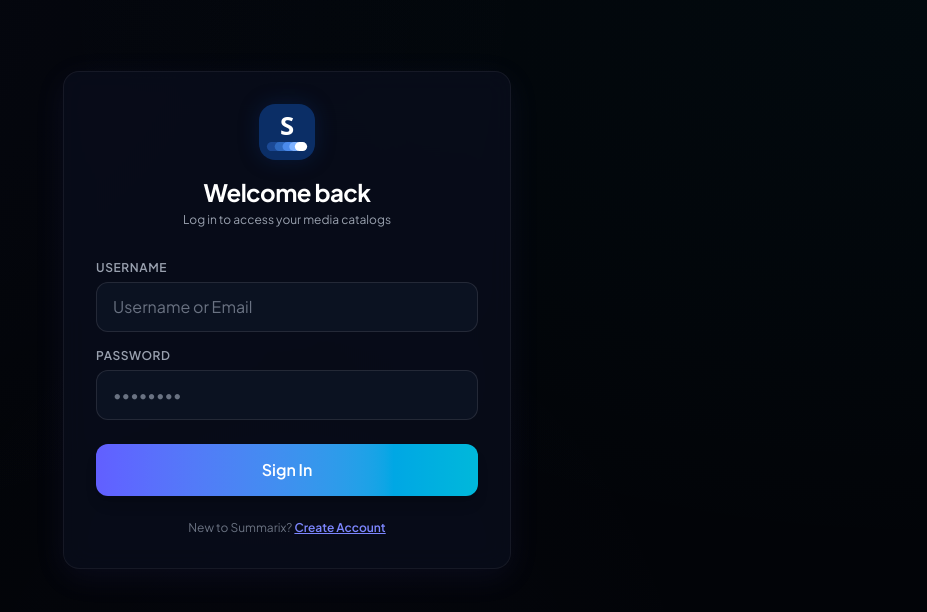
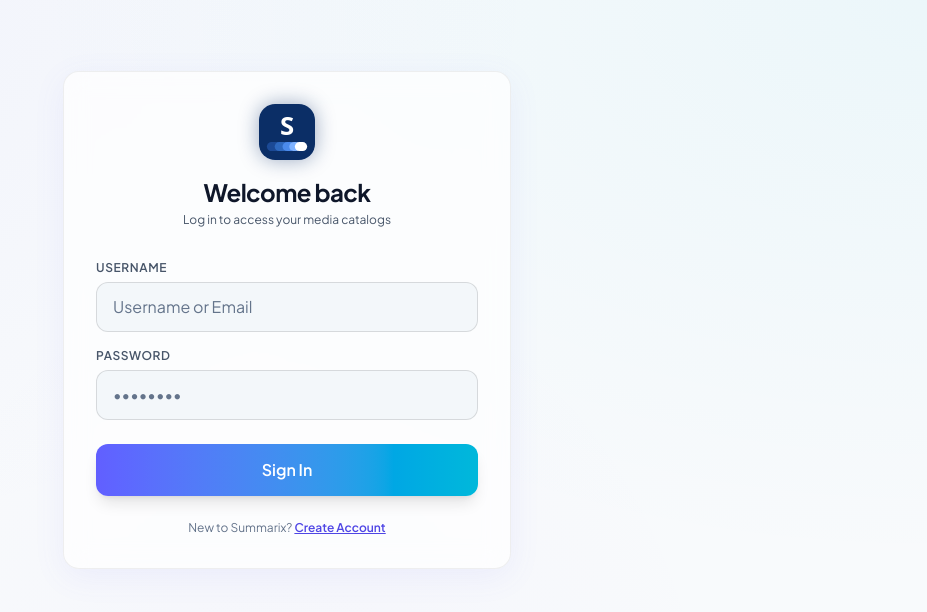
Before and after one commit to saketh9549/project, a React (Vite) app in the folder frontend/: page /home in a window 1280 px wide. Shown: the top 612 px of the page, without its empty margins (353-1280 px from the left). Built offline with nearby package versions, Linux system fonts and the light colour scheme; no server answers.

Commit message:
changes 1:06 26-06

```diff
--- a/frontend/src/App.jsx
+++ b/frontend/src/App.jsx
@@ -32,7 +32,7 @@
 
   // Appearance / Theme states
   const [theme, setTheme] = useState(() => {
-    return localStorage.getItem('summarix_theme') || 'dark';
+    return localStorage.getItem('summarix_theme') || 'light';
   });
   const [showSettings, setShowSettings] = useState(false);
 
@@ -164,7 +164,12 @@
 
   const handleDeleteVideo = async (e, videoId) => {
     e.stopPropagation();
-    if (!confirm('Are you sure you want to delete this video and all its indexed moments from the database?')) return;
+    const video = videos.find(v => v.id === videoId);
+    const isProcessing = video && video.upload_status !== 'indexed';
+    const confirmMessage = isProcessing
+      ? 'Are you sure you want to stop processing and delete this video?'
+      : 'Are you sure you want to delete this video and all its indexed moments from the database?';
+    if (!confirm(confirmMessage)) return;
 
     try {
       const email = currentUser?.email || 'anonymous@summarix.io';
--- a/frontend/src/components/VideoIndexer.jsx
+++ b/frontend/src/components/VideoIndexer.jsx
@@ -160,13 +160,14 @@
           </span>
         </div>
         <div className="flex items-center gap-1.5 font-mono text-[9px]">
-          {isFailed && onDeleteVideo && (
+          {onDeleteVideo && t.status !== 'indexed' && (
             <button
               type="button"
               onClick={(e) => onDeleteVideo(e, t.id)}
-              className="text-gray-500 hover:text-red-400 transition-colors cursor-pointer p-0.5"
-              title="Remove Failed Upload"
+              className="flex items-center gap-1 text-gray-500 hover:text-red-400 transition-all cursor-pointer bg-white/5 hover:bg-red-500/10 px-2 py-1 rounded-md border border-white/5 hover:border-red-500/20 active:scale-[0.95]"
+              title={isFailed ? "Remove Failed Task" : "Stop Processing and Delete"}
             >
+              <span className="text-[9px] font-sans font-medium">Delete</span>
               <svg className="w-3.5 h-3.5" fill="none" viewBox="0 0 24 24" stroke="currentColor">
                 <path strokeLinecap="round" strokeLinejoin="round" strokeWidth="2" d="M19 7l-.867 12.142A2 2 0 0116.138 21H7.862a2 2 0 01-1.995-1.858L5 7m5 4v6m4-6v6m1-10V4a1 1 0 00-1-1h-4a1 1 0 00-1 1v3M4 7h16" />
               </svg>
--- a/frontend/src/index.css
+++ b/frontend/src/index.css
@@ -543,3 +543,82 @@
 html.light .progress-ring-circle {
   stroke: #0891b2;
 }
+
+/* Maintain white text on buttons/components with explicit dark backgrounds in light mode */
+html.light button.bg-indigo-600,
+html.light button.bg-indigo-600 *,
+html.light button.bg-indigo-700,
+html.light button.bg-indigo-700 *,
+html.light button.bg-blue-600,
+html.light button.bg-blue-600 *,
+html.light button.bg-blue-700,
+html.light button.bg-blue-700 *,
+html.light button.bg-blue-800,
+html.light button.bg-blue-800 *,
+html.light button.bg-cyan-500,
+html.light button.bg-cyan-500 *,
+html.light button.bg-gradient-to-r,
+html.light button.bg-gradient-to-r *,
+html.light button.bg-linear-to-r,
+html.light button.bg-linear-to-r *,
+html.light .bg-indigo-600,
+html.light .bg-indigo-600 *,
+html.light .bg-indigo-700,
+html.light .bg-indigo-700 *,
+html.light .bg-blue-600,
+html.light .bg-blue-600 *,
+html.light .bg-blue-700,
+html.light .bg-blue-700 *,
+html.light .bg-blue-800,
+html.light .bg-blue-800 *,
+html.light .bg-cyan-500,
+html.light .bg-cyan-500 *,
+html.light .bg-cyan-600,
+html.light .bg-cyan-600 *,
+html.light .bg-red-500,
+html.light .bg-red-500 *,
+html.light .bg-red-600,
+html.light .bg-red-600 *,
+html.light .bg-emerald-600,
+html.light .bg-emerald-600 *,
+html.light .bg-emerald-700,
+html.light .bg-emerald-700 *,
+html.light .bg-gradient-to-r,
+html.light .bg-gradient-to-r *,
+html.light .bg-linear-to-r,
+html.light .bg-linear-to-r * {
+  color: #ffffff !important;
+}
+
+/* Base text-white override for generic elements */
+html.light .text-white {
+  color: #0f172a !important;
+}
+
+/* Ensure hovered white text remains dark/readable */
+html.light .hover\:text-white:hover {
+  color: #0f172a !important;
+}
+
+/* Form elements & placeholders readability */
+html.light input,
+html.light textarea {
+  color: #0f172a !important;
+}
+
+html.light input::placeholder,
+html.light textarea::placeholder,
+html.light ::placeholder {
+  color: #64748b !important; /* slate-500 */
+}
+
+/* Indigo-300 overrides for readable selection text */
+html.light .text-indigo-300,
+html.light .hover\:text-indigo-300:hover {
+  color: #4338ca !important; /* indigo-700 */
+}
+
+/* Additional utility opacity background overrides */
+html.light .bg-gray-900\/80 {
+  background-color: rgba(241, 245, 249, 0.8) !important;
+}
```
Also changed, not shown: 2 other files (tests, documents, lock files or other folders).
